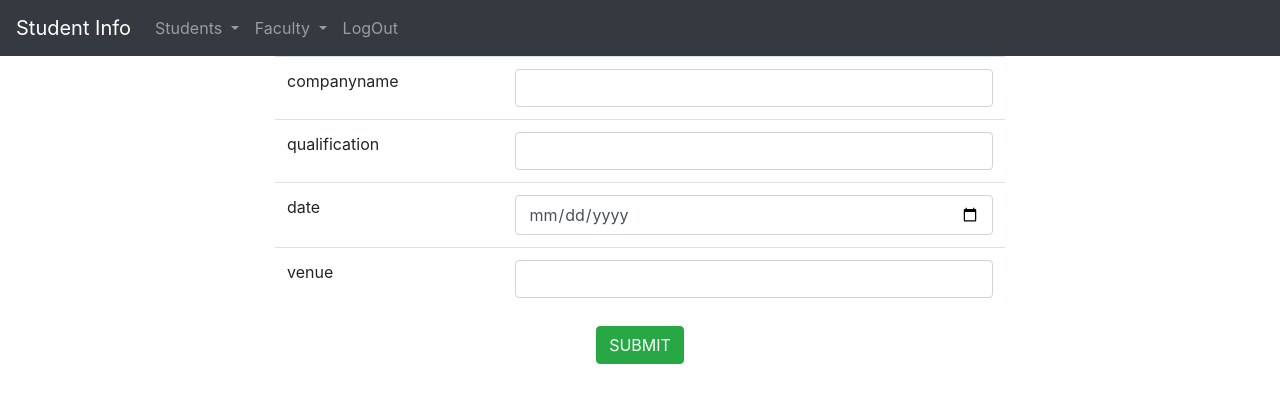
After one commit to anishpdm/Student-Info-Mini-Project, a PHP site: page /addPlacementDetails.php in a window 1280 px wide. The commit adds this page. Shown: the top 403 px of the page. Run offline with PHP 8.4, Linux system fonts and the light colour scheme.

Commit message:
Company details addes

```diff
--- /dev/null
+++ b/addPlacementDetails.php
@@ -0,0 +1,95 @@
+<?php
+include './adminnavbar.php';
+
+ ?>
+
+<form method="POST">
+
+<div class="container">
+
+  <div class="row">
+
+    <div class="col col-sm-2">
+
+    </div>
+
+    <div class="col col-sm-8">
+
+
+      <table class="table">
+
+    <tr>
+    <td>companyname</td>
+    <td><input type="text" name="companyname" class="form-control" required></td>
+    </tr>
+
+
+    <tr>
+    <td>qualification</td>
+    <td><input type="text" name="qualification" class="form-control" required></td>
+    </tr>
+
+
+    <tr>
+    <td>date</td>
+    <td><input type="date" name="date" class="form-control" required></td>
+    </tr>
+
+
+    <tr>
+    <td>venue</td>
+    <td><input type="text" name="venue" class="form-control"   required></td>
+    </tr>
+
+
+    </table>
+    <center><h5> <Button name="but" class="btn btn-success">SUBMIT</Button></h5></center>
+
+
+
+    </div>
+
+
+    <div class="col col-sm-2">
+
+    </div>
+
+  </div>
+
+</div>
+
+
+
+</form>
+
+
+  </body>
+</html>
+
+
+<?php
+include './dbcon.php';
+
+if(isset($_POST['but'])){
+   $companyname=$_POST['companyname'];
+   $qualification=$_POST['qualification'];
+   $date=$_POST['date'];
+   $venue=$_POST['venue'];
+
+
+
+   $sql = "INSERT INTO PlacementDetails(companyname,qualification,date,venue)
+    VALUES('$companyname','$qualification','$date','$venue')";
+$result = $conn->query($sql);
+
+if ($result===TRUE) {
+
+        echo "<script> alert('Added Succesfully') </script>";
+
+
+} else {
+    echo "<script> alert('error ') </script>";
+}
+
+}
+?>
--- /dev/null
+++ b/studlogout.php
@@ -0,0 +1,4 @@
+<?php
+
+session_start();
+ ?>
```
Also changed, not shown: studentNavbar.php (added, +66 -0 lines), studentlogin.php (+8 -1 lines), viewProfile.php (+50 -0 lines).
